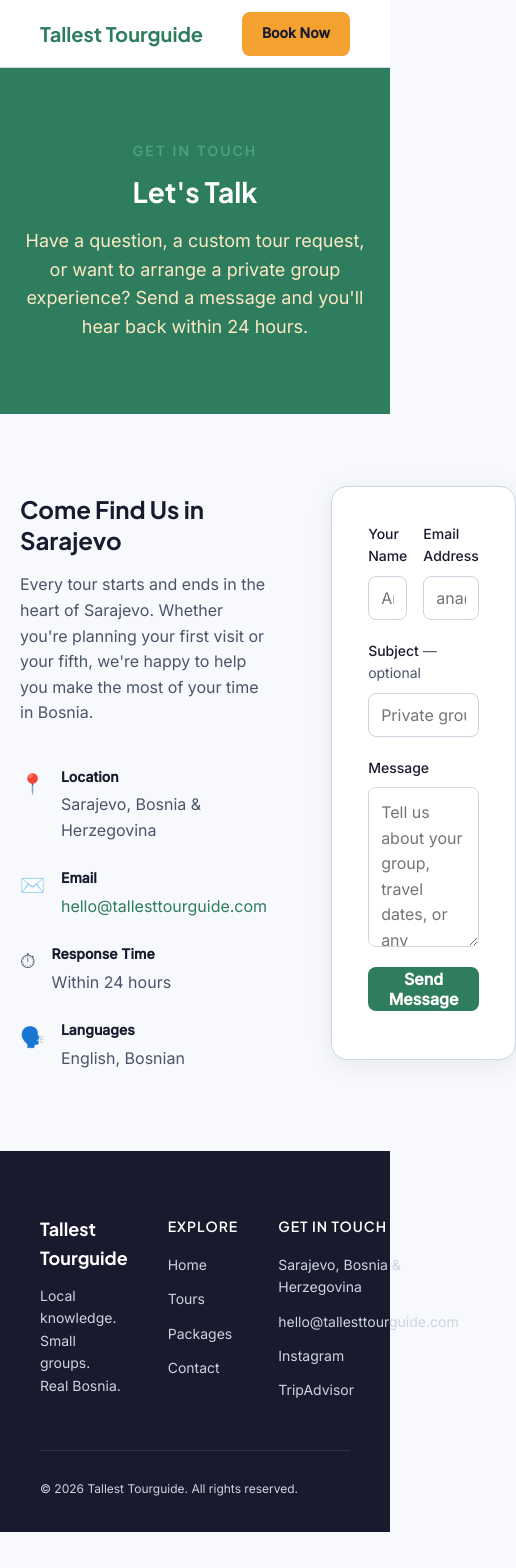
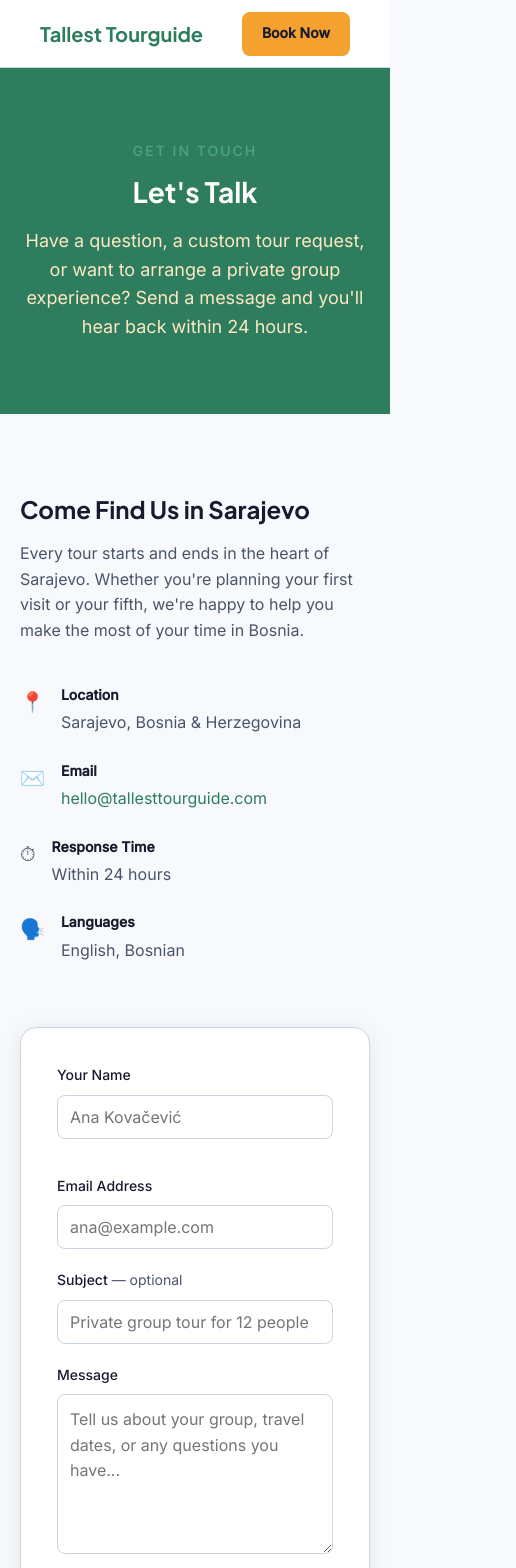
Before and after one commit to almedinmeme/tallest-tourguide, a React (Vite) app: page /contact in a window 390 px wide. Shown: the top 1568 px of the page, 516 px wide, since content can reach past the window. Before the commit the page ends 1532 px from the top, so only its background shows below. Built offline with nearby package versions, Linux system fonts and the light colour scheme.

Commit message:
Add mobile responsiveness

```diff
--- a/src/pages/Contact.jsx
+++ b/src/pages/Contact.jsx
@@ -13,8 +13,11 @@
 
 import { useState } from 'react'
 import emailjs from '@emailjs/browser'
+import useWindowWidth from '../hooks/useWindowWidth'
 
 function Contact() {
+  const width = useWindowWidth()
+const isMobile = width <= 768
 
   // Each piece of form data gets its own state variable.
   // This is the same pattern you used in TourDetail —
@@ -96,7 +99,10 @@ function Contact() {
           details first before they see the form. This reduces
           the feeling that they're submitting into a void. */}
       <section style={styles.contentSection}>
-        <div style={styles.contentGrid}>
+        <div style={{
+  ...styles.contentGrid,
+  gridTemplateColumns: isMobile ? '1fr' : '1fr 1.4fr',
+}}>
 
           {/* ── LEFT COLUMN — Contact Info ─────────────── */}
           <div style={styles.infoColumn}>
@@ -186,7 +192,10 @@ function Contact() {
                   {/* Two inputs side by side on the same row —
                       name and email. The formRow div uses flexbox
                       to place them next to each other with a gap. */}
-                  <div style={styles.formRow}>
+                  <div style={{
+  ...styles.formRow,
+  flexDirection: isMobile ? 'column' : 'row',
+}}>
 
                     <div style={styles.formGroup}>
                       <label style={styles.label}>Your Name</label>
```
